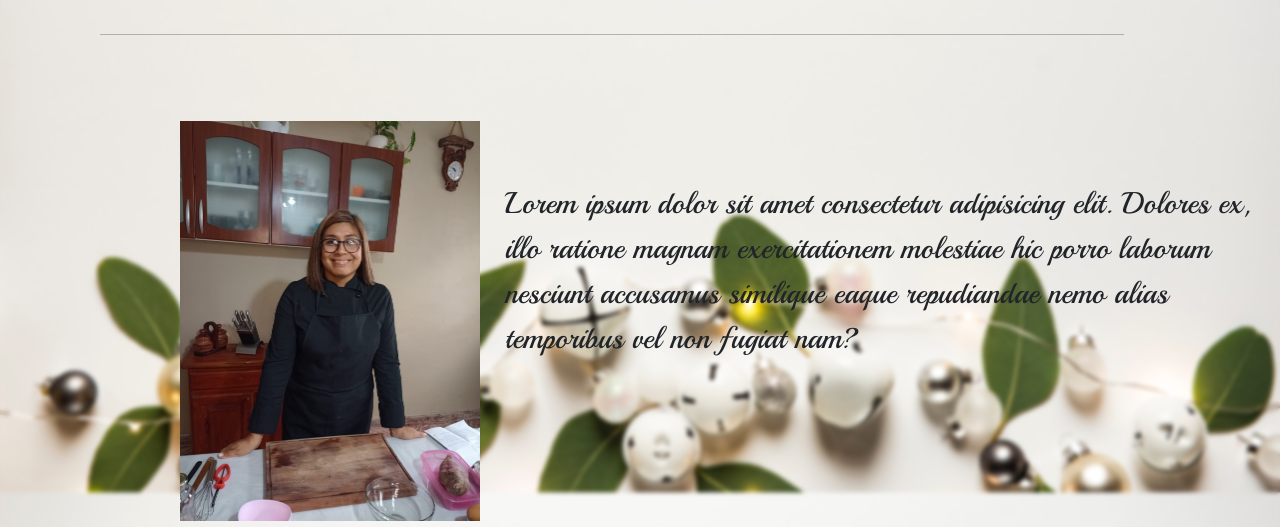
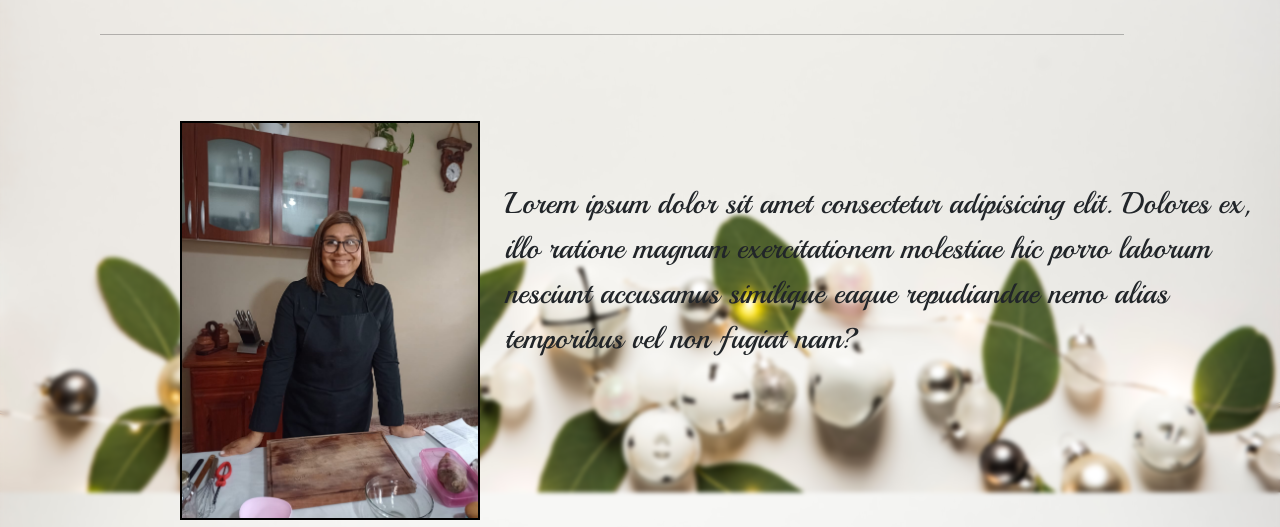
Before and after one commit to Axux124/Proyecto-Mariana, a website: page index.html in a window 1280 px wide. Shown: the part 362-889 px from the top of the page. Drawn offline with nearby package versions, Linux system fonts and the light colour scheme.

Commit message:
Se agrego un border a la foto de mariana

```diff
--- a/scss/_inicio.scss
+++ b/scss/_inicio.scss
@@ -92,7 +92,9 @@
     padding-bottom: 10px;
     font-size: 30px;
     font-family: 'Playball', cursive;
-
+    img{
+        border: 2px solid black;
+    }
 }
 
 .biografia p {
```
Also changed, not shown: css/maincss.css.
